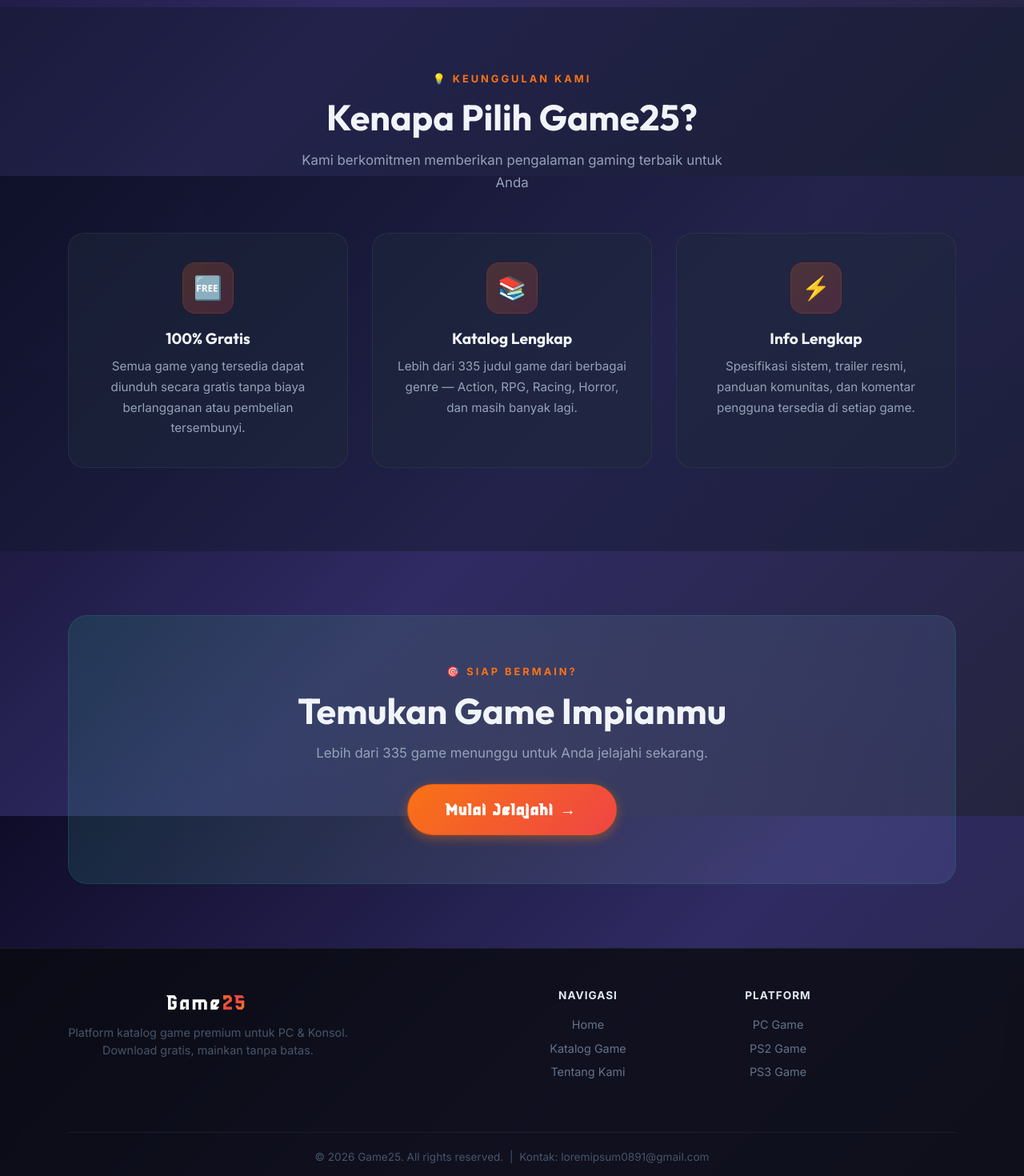
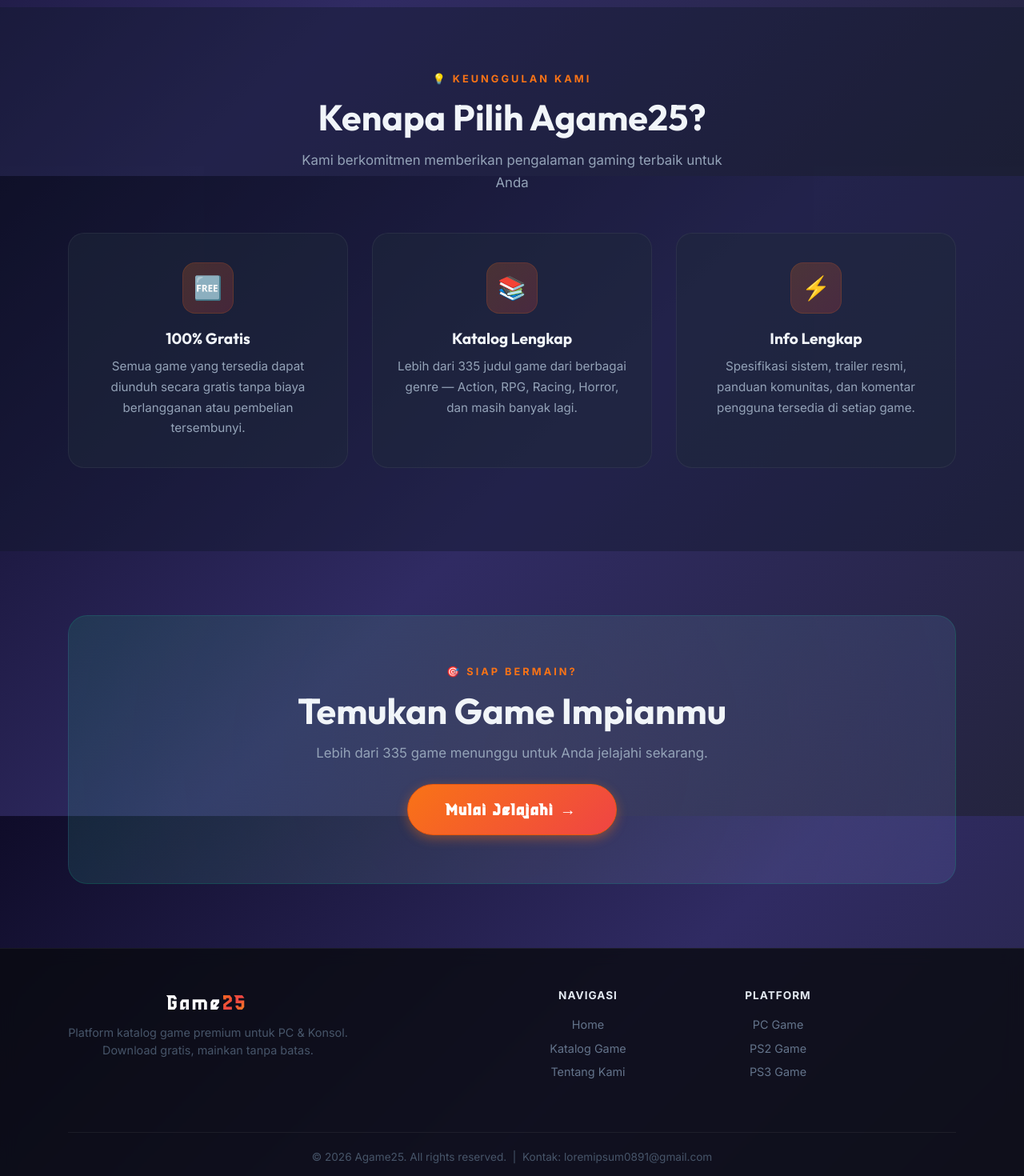
Before and after one commit to KaajiItsMe/game-nuxt, a Nuxt app: page / in a window 1280 px wide. Shown: the part 1380-2850 px from the top of the page at 80% size. Built offline with nearby package versions, Linux system fonts and the light colour scheme; no server answers; the database is empty.

Commit message:
feat: implement app shell, custom global styles, and navigation layout

```diff
--- a/app/app.vue
+++ b/app/app.vue
@@ -50,7 +50,7 @@
           </div>
         </div>
         <hr class="footer-divider">
-        <p class="footer-bottom">&copy; 2026 Game25. All rights reserved. &nbsp;|&nbsp; Kontak: loremipsum0891@gmail.com</p>
+        <p class="footer-bottom">&copy; 2026 Agame25. All rights reserved. &nbsp;|&nbsp; Kontak: loremipsum0891@gmail.com</p>
       </div>
     </footer>
 
--- a/app/assets/css/style_tambahan.css
+++ b/app/assets/css/style_tambahan.css
@@ -393,7 +393,7 @@ p {
 }
 
 /* ==========================================
-   GAME25 v3.0 — COMPANY PROFILE STYLES
+   AGAME25 v3.0 — COMPANY PROFILE STYLES
    ========================================== */
 
 /* Google Fonts Import */
--- a/app/pages/index.vue
+++ b/app/pages/index.vue
@@ -100,7 +100,7 @@
       <div class="container">
         <div class="text-center mb-5">
           <p class="section-label">💡 KEUNGGULAN KAMI</p>
-          <h2 class="section-title">Kenapa Pilih Game25?</h2>
+          <h2 class="section-title">Kenapa Pilih Agame25?</h2>
           <p class="section-subtitle">Kami berkomitmen memberikan pengalaman gaming terbaik untuk Anda</p>
         </div>
         <div class="row">
--- a/app/pages/tentang.vue
+++ b/app/pages/tentang.vue
@@ -22,7 +22,7 @@
             <p class="section-label">🎯 MISI KAMI</p>
             <h2 class="section-title">Membuat Gaming Lebih Mudah Diakses</h2>
             <p style="color: #94a3b8; line-height: 1.9; font-size: 1.05rem;">
-              Game25 lahir dari keyakinan bahwa setiap gamer berhak mendapatkan informasi game yang lengkap, akurat, dan mudah ditemukan. Kami menyatukan ribuan judul game dari berbagai platform dalam satu tempat yang nyaman dan cepat.
+              Agame25 lahir dari keyakinan bahwa setiap gamer berhak mendapatkan informasi game yang lengkap, akurat, dan mudah ditemukan. Kami menyatukan ribuan judul game dari berbagai platform dalam satu tempat yang nyaman dan cepat.
             </p>
             <p style="color: #94a3b8; line-height: 1.9; font-size: 1.05rem; margin-top: 16px;">
               Mulai dari spesifikasi teknis, trailer resmi, panduan bermain, hingga review komunitas — semua tersedia tanpa biaya berlangganan.
@@ -33,7 +33,7 @@
               <div style="font-size: 4rem; margin-bottom: 16px;">🎮</div>
               <p class="section-label">DIBANGUN UNTUK GAMER</p>
               <p style="color: #64748b; font-size: 0.95rem; line-height: 1.7; margin: 0;">
-                "Kami tahu betapa frustrasinya mencari informasi game yang tersebar di berbagai sumber. Game25 hadir sebagai solusinya."
+                "Kami tahu betapa frustrasinya mencari informasi game yang tersebar di berbagai sumber. Agame25 hadir sebagai solusinya."
               </p>
             </div>
           </div>
--- a/nuxt.config.ts
+++ b/nuxt.config.ts
@@ -8,10 +8,10 @@ export default defineNuxtConfig({
   },
   app: {
     head: {
-      title: 'Game25 - Download Game PC & Konsol - Repack | Crack',
+      title: 'Agame25 - Download Game PC & Konsol - Repack | Crack',
       meta: [
-        { name: 'description', content: 'Game25 adalah platform penyedia katalog game untuk PC, PS2, dan PS3. Temukan game favoritmu.' },
-        { name: 'keywords', content: 'Game25, repack, crack, free, repacked, cracked, gratis, download game offline' }
+        { name: 'description', content: 'Agame25 adalah platform penyedia katalog game untuk PC, PS2, dan PS3. Temukan game favoritmu.' },
+        { name: 'keywords', content: 'Agame25, repack, crack, free, repacked, cracked, gratis, download game offline' }
       ],
       link: [
         { rel: 'icon', type: 'image/x-icon', href: '/source/favicon.ico' },
```
